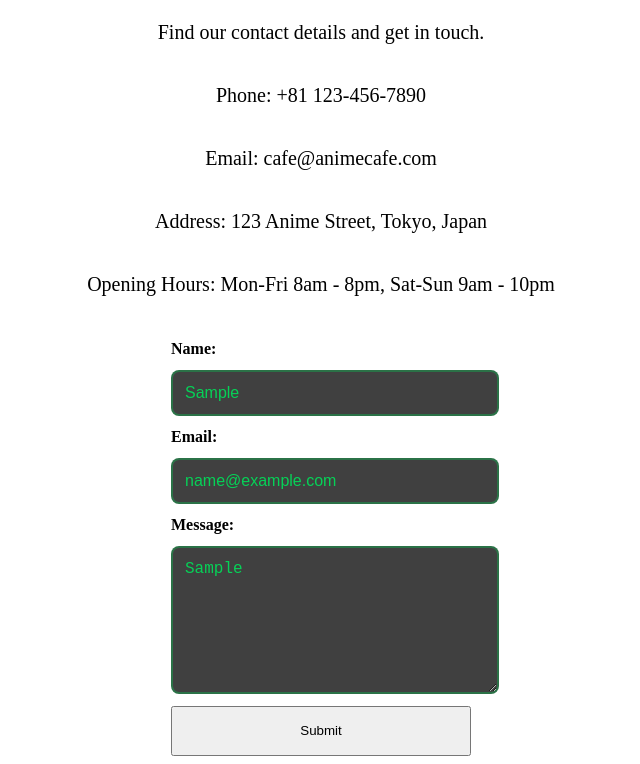
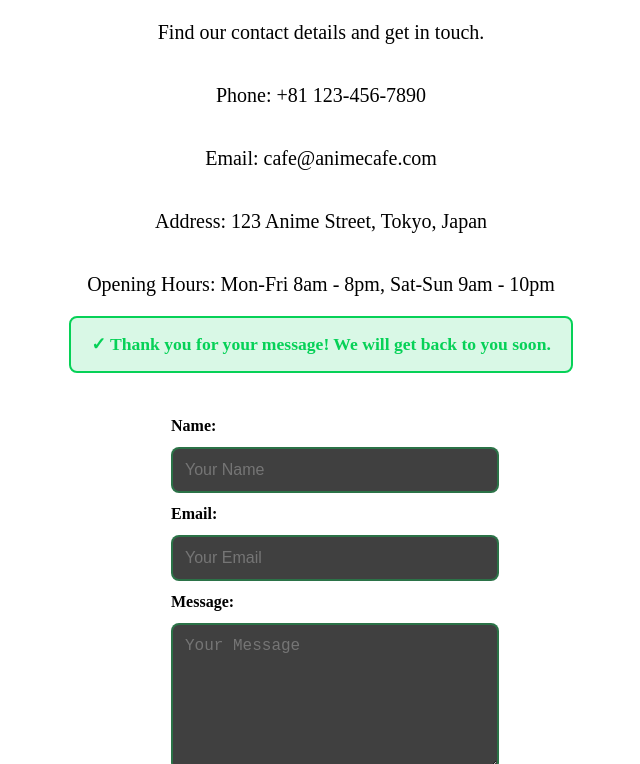
Before and after one commit to Ollieadams23/anime-cafe, a plain HTML site: page contact.html in a window 1280 px wide. Both pictures are taken after typing "Sample", "name@example.com", "Sample" into the empty fields and a click on the button "Submit". Shown: the part 537-1301 px from the top of the page, without its empty margins (319-959 px from the left). Drawn offline with Linux system fonts and the light colour scheme.

Commit message:
chnaged submit alert for contact page

```diff
--- a/assets/css/style.css
+++ b/assets/css/style.css
@@ -486,3 +486,31 @@ h4 {
     flex-direction: column;
     align-items: center;
 }
+
+.success-message {
+    background-color: rgba(6, 209, 87, 0.15);
+    border: 2px solid #06d157;
+    border-radius: 8px;
+    padding: 16px 20px;
+    margin-bottom: 20px;
+    text-align: center;
+    color: #06d157;
+    font-weight: bold;
+    animation: slideIn 0.3s ease-out;
+}
+
+.success-message p {
+    margin: 0;
+    font-size: 1.1em;
+}
+
+@keyframes slideIn {
+    from {
+        opacity: 0;
+        transform: translateY(-10px);
+    }
+    to {
+        opacity: 1;
+        transform: translateY(0);
+    }
+}
--- a/contact.html
+++ b/contact.html
@@ -17,7 +17,10 @@
         <p>Email: cafe@animecafe.com</p>
         <p>Address: 123 Anime Street, Tokyo, Japan</p>
         <p>Opening Hours: Mon-Fri 8am - 8pm, Sat-Sun 9am - 10pm</p>
-        <form onsubmit="event.preventDefault(); alert('Thank you for your message! We will get back to you soon.');">
+        <div id="success-message" class="success-message" style="display:none;">
+            <p>✓ Thank you for your message! We will get back to you soon.</p>
+        </div>
+        <form id="contact-form" onsubmit="handleContactSubmit(event)">
             <label for="name">Name:</label>
             <input type="text" id="name" name="name" placeholder="Your Name" required>
             <label for="email">Email:</label>
@@ -27,5 +30,23 @@
             <button type="submit" style="height:50px">Submit</button>
         </form>
     </main>
+    <script>
+        function handleContactSubmit(event) {
+            event.preventDefault();
+            const form = document.getElementById('contact-form');
+            const successMessage = document.getElementById('success-message');
+
+            // Show success message
+            successMessage.style.display = 'block';
+
+            // Clear form
+            form.reset();
+
+            // Hide success message after 5 seconds
+            setTimeout(() => {
+                successMessage.style.display = 'none';
+            }, 5000);
+        }
+    </script>
 </body>
 </html>
```
